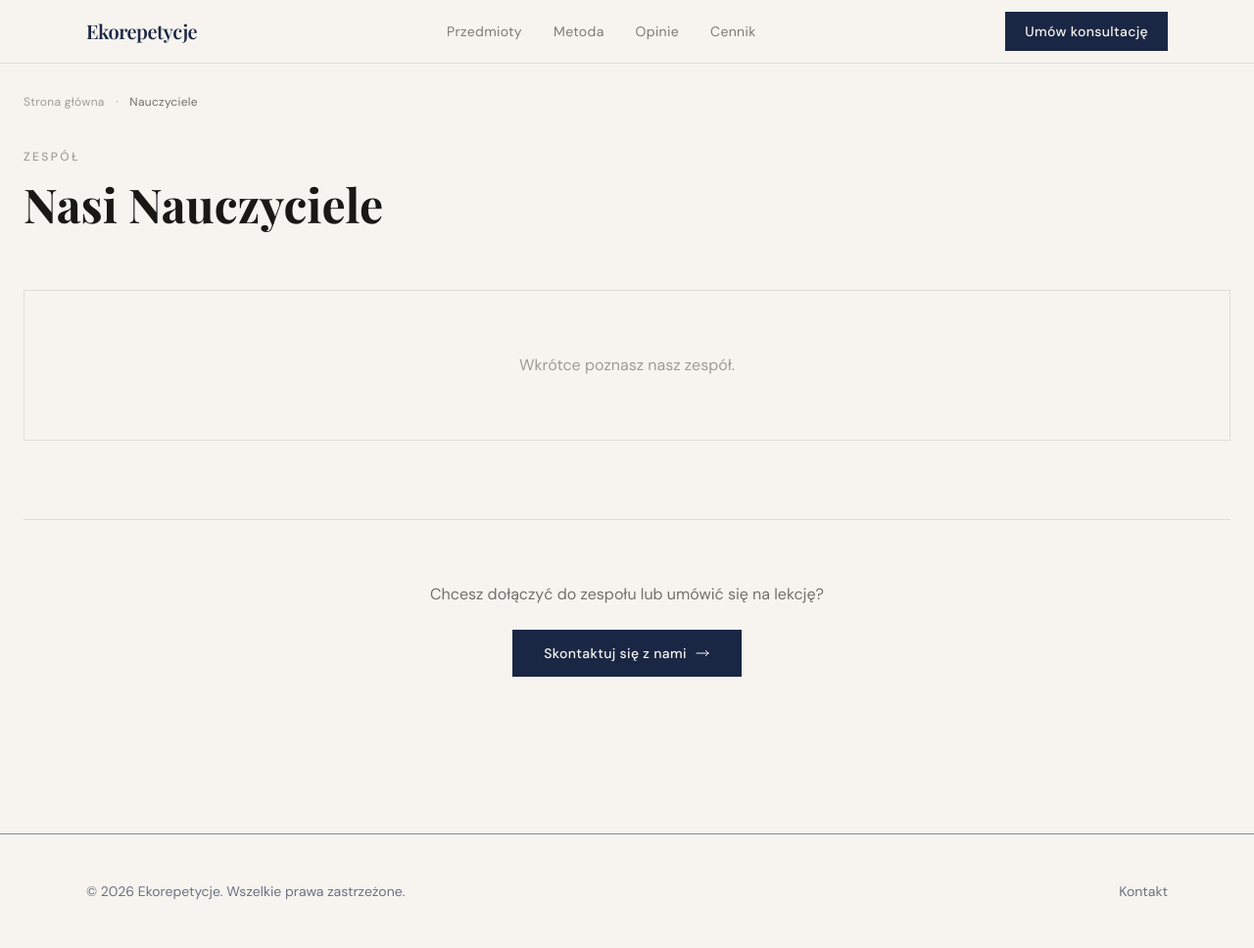
After one commit to maciekgangus/Ekorepetycje, a FastAPI app: template app/templates/landing/teachers.html in a window 1280 px wide. The commit adds this page. Shown: the whole page at 98% size. Run offline with FastAPI, Linux system fonts and the light colour scheme; the template is opened without the code that fills it, so the values that code supplies are empty; parts of the project's set-up code (start-up, migrations or seed data) failed here and were passed over; some libraries are stand-ins or nearby versions; some web fonts are replaced.

Commit message:
feat(landing): add /nauczyciele list and /nauczyciele/{id} profile pages
Co-Authored-By: Claude Sonnet 4.6 <noreply@anthropic.com>

```diff
--- a/app/static/css/style.css
+++ b/app/static/css/style.css
@@ -1353,6 +1372,10 @@ video {
   padding: 3rem;
 }
 
+.p-16 {
+  padding: 4rem;
+}
+
 .p-3 {
   padding: 0.75rem;
 }
--- /dev/null
+++ b/app/templates/landing/teachers.html
@@ -0,0 +1,73 @@
+{% extends "base.html" %}
+
+{% block html_attrs %}{% endblock %}
+{% block body_attrs %}class="bg-cream text-ink font-sans antialiased min-h-screen"{% endblock %}
+{% block navbar %}{% include "components/navbar_landing.html" %}{% endblock %}
+{% block title %}Nasi Nauczyciele — Ekorepetycje{% endblock %}
+
+{% block content %}
+<div class="pt-24 pb-16 px-4 sm:px-6 max-w-7xl mx-auto">
+
+    <nav class="mb-10 text-xs text-ink/40 tracking-wide">
+        <a href="/" class="hover:text-navy transition-colors">Strona główna</a>
+        <span class="mx-2">·</span>
+        <span class="text-ink/60">Nauczyciele</span>
+    </nav>
+
+    <div class="mb-16">
+        <p class="text-xs font-medium text-ink/40 tracking-[0.2em] uppercase mb-4">Zespół</p>
+        <h1 class="font-serif text-4xl md:text-5xl font-bold text-ink">Nasi Nauczyciele</h1>
+    </div>
+
+    {% if teachers %}
+    <div class="grid grid-cols-1 sm:grid-cols-2 lg:grid-cols-3 gap-6">
+        {% for teacher in teachers %}
+        <a href="/nauczyciele/{{ teacher.id }}"
+           class="border border-ink/10 p-6 hover:border-navy/30 hover:bg-navy/5 transition-colors group block">
+            <div class="flex items-center gap-4 mb-4">
+                {% if teacher.photo_url %}
+                <img src="{{ teacher.photo_url }}" alt="{{ teacher.full_name }}"
+                     class="w-16 h-16 object-cover flex-shrink-0">
+                {% else %}
+                <div class="w-16 h-16 bg-navy flex items-center justify-center flex-shrink-0">
+                    <span class="text-cream font-serif text-2xl font-bold">
+                        {{ teacher.full_name[:2].upper() }}
+                    </span>
+                </div>
+                {% endif %}
+                <div>
+                    <p class="font-semibold text-ink group-hover:text-navy transition-colors">{{ teacher.full_name }}</p>
+                    {% if teacher.specialties %}
+                    <p class="text-xs text-navy tracking-wide mt-0.5">{{ teacher.specialties }}</p>
+                    {% endif %}
+                </div>
+            </div>
+            {% if teacher.bio %}
+            <p class="text-sm text-ink/60 leading-relaxed">
+                {{ teacher.bio[:120] }}{% if teacher.bio|length > 120 %}…{% endif %}
+            </p>
+            {% else %}
+            <p class="text-sm text-ink/30 italic">Brak opisu.</p>
+            {% endif %}
+            <p class="mt-4 text-xs text-navy font-medium group-hover:underline">Zobacz profil →</p>
+        </a>
+        {% endfor %}
+    </div>
+    {% else %}
+    <div class="border border-ink/10 p-16 text-center">
+        <p class="text-ink/40">Wkrótce poznasz nasz zespół.</p>
+    </div>
+    {% endif %}
+
+    <div class="mt-20 border-t border-ink/10 pt-16 text-center">
+        <p class="text-ink/60 mb-6">Chcesz dołączyć do zespołu lub umówić się na lekcję?</p>
+        <a href="/#kontakt"
+           class="inline-flex items-center gap-2 bg-navy hover:bg-navy/90 text-cream font-medium px-8 py-3.5 transition-colors text-sm tracking-wide">
+            Skontaktuj się z nami
+            <svg class="w-4 h-4" fill="none" stroke="currentColor" viewBox="0 0 24 24">
+                <path stroke-linecap="round" stroke-linejoin="round" stroke-width="1.5" d="M17 8l4 4m0 0l-4 4m4-4H3"/>
+            </svg>
+        </a>
+    </div>
+</div>
+{% endblock %}
```
Also changed, not shown: other parts of app/static/css/style.css (+48 -0 lines), app/api/routes_landing.py (+34 -0 lines), app/templates/landing/teacher_profile.html (added, +59 -0 lines), tests/test_landing_redesign.py (+12 -0 lines).
